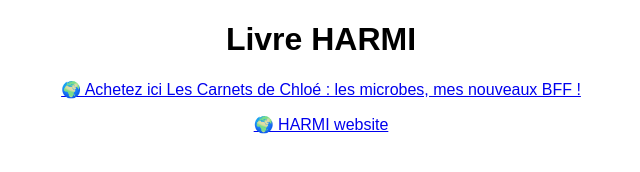
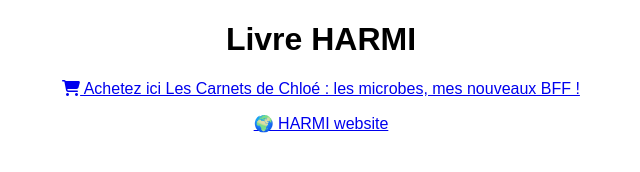
Before and after one commit to harmi-project/LIVRE, a plain HTML site: page index.html in a window 1280 px wide. Shown: the whole page, without its empty margins (319-959 px from the left). Drawn offline with Linux system fonts and the light colour scheme.

Commit message:
Update index.html

```diff
--- a/index.html
+++ b/index.html
@@ -13,7 +13,7 @@
 
   <p>
     <a href="https://pufc.univ-fcomte.fr/" target="_blank">
-      🌍 Achetez ici Les Carnets de Chloé : les microbes, mes nouveaux BFF !
+      <i class="fa-solid fa-cart-shopping"></i> Achetez ici Les Carnets de Chloé : les microbes, mes nouveaux BFF !
 </a>
   </p>
 
```
